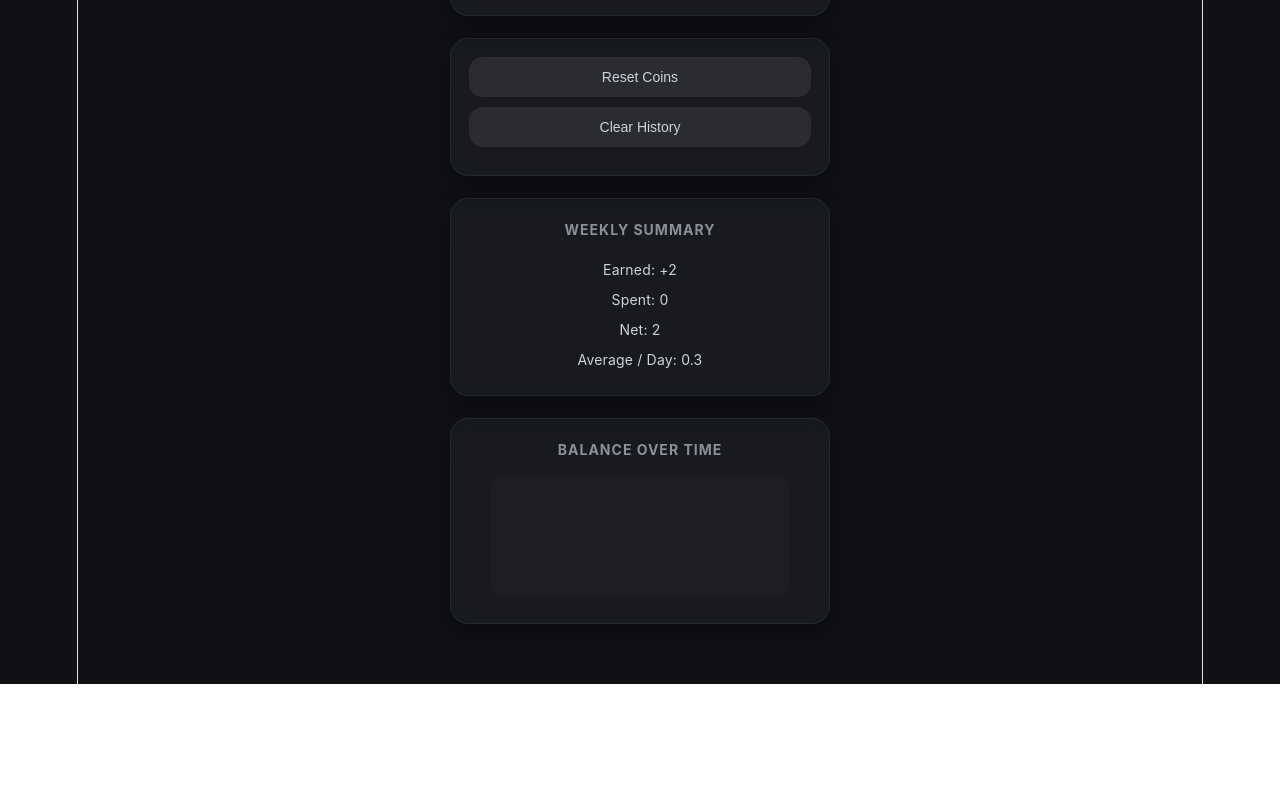
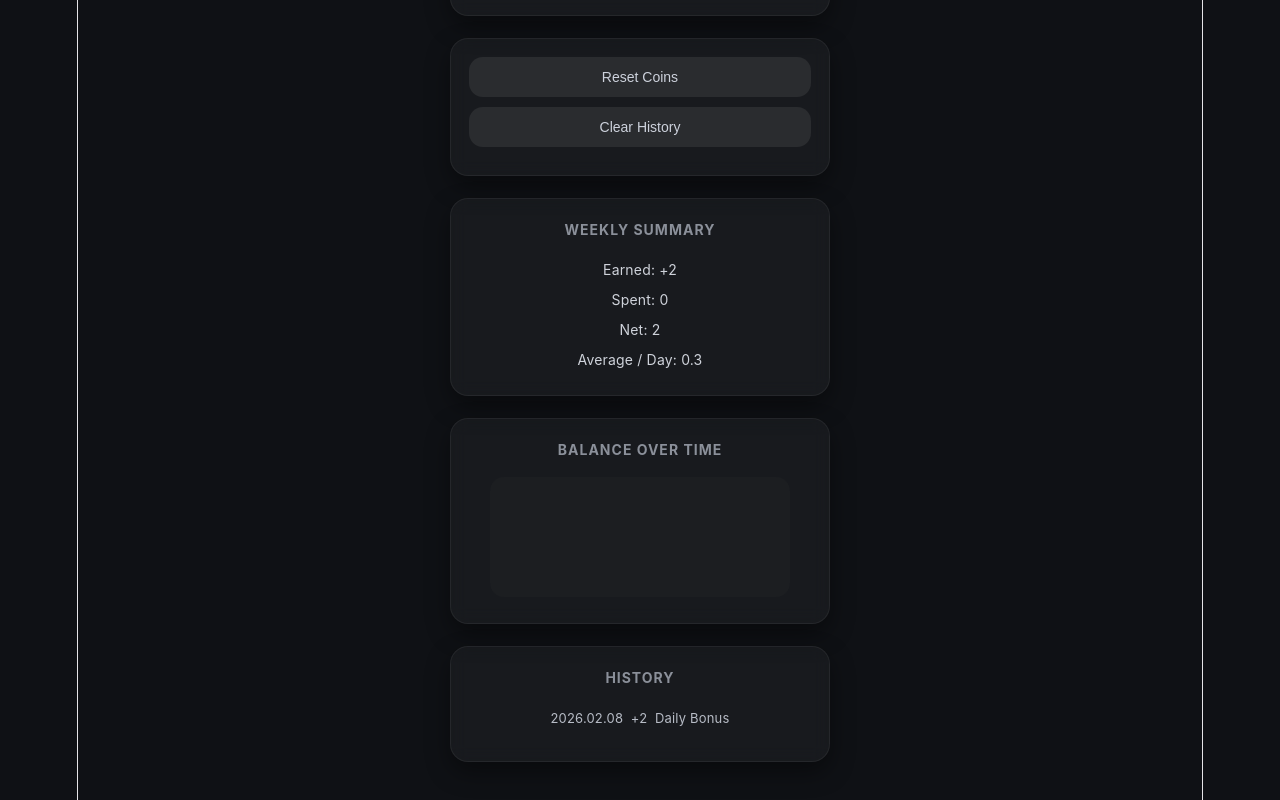
Before and after one commit to saenulpark/vitejs-vite-9u1pewc34, a React (Vite) app: page / in a window 1280 px wide. Shown: the part 936-1736 px from the top of the page. Before the commit the page ends 1620 px from the top, so only its background shows below. Built offline with nearby package versions, Linux system fonts and the light colour scheme.

Commit message:
dodocing

```diff
--- a/src/App.tsx
+++ b/src/App.tsx
@@ -46,6 +46,7 @@ export default function App() {
 
   const today = new Date().toISOString().slice(0, 10);
 
+  // Persist
   useEffect(() => {
     localStorage.setItem("dodoCoins", coins.toString());
   }, [coins]);
@@ -72,13 +73,17 @@ export default function App() {
     prevCoins.current = coins;
   }, [coins]);
 
-  // Daily +2
+  // Daily +2 bonus
   useEffect(() => {
     const lastFree = localStorage.getItem("lastFreeDay");
     if (lastFree !== today) {
       setCoins((c) => c + 2);
       setHistory((h) => [
-        { label: "Daily Bonus", amount: 2, date: new Date().toISOString() },
+        {
+          label: "Daily Bonus",
+          amount: 2,
+          date: new Date().toISOString(),
+        },
         ...h,
       ]);
       localStorage.setItem("lastFreeDay", today);
@@ -93,7 +98,11 @@ export default function App() {
       }
 
       setHistory((h) => [
-        { label: task.label, amount: task.coins, date: new Date().toISOString() },
+        {
+          label: task.label,
+          amount: task.coins,
+          date: new Date().toISOString(),
+        },
         ...h,
       ]);
 
@@ -171,6 +180,15 @@ export default function App() {
           .join(" ")
       : "";
 
+  // Format date as YYYY.MM.DD
+  const formatDate = (iso: string) => {
+    const d = new Date(iso);
+    const yyyy = d.getFullYear();
+    const mm = String(d.getMonth() + 1).padStart(2, "0");
+    const dd = String(d.getDate()).padStart(2, "0");
+    return `${yyyy}.${mm}.${dd}`;
+  };
+
   return (
     <div className="container">
       <h1>🦤 Dodo Coin</h1>
@@ -215,11 +233,23 @@ export default function App() {
             fill="none"
             stroke="#6be7a4"
             strokeWidth="2"
-            style={{
-              transition: "all 0.4s ease",
-            }}
+            style={{ transition: "all 0.4s ease" }}
           />
         </svg>
+      </section>
+
+      <section>
+        <h3>History</h3>
+        <div style={{ maxHeight: 200, overflowY: "auto" }}>
+          {history.map((t, i) => (
+            <div key={i}>
+              {formatDate(t.date)} &nbsp;
+              {t.amount > 0 ? "+" : ""}
+              {t.amount} &nbsp;
+              {t.label}
+            </div>
+          ))}
+        </div>
       </section>
     </div>
   );
```
